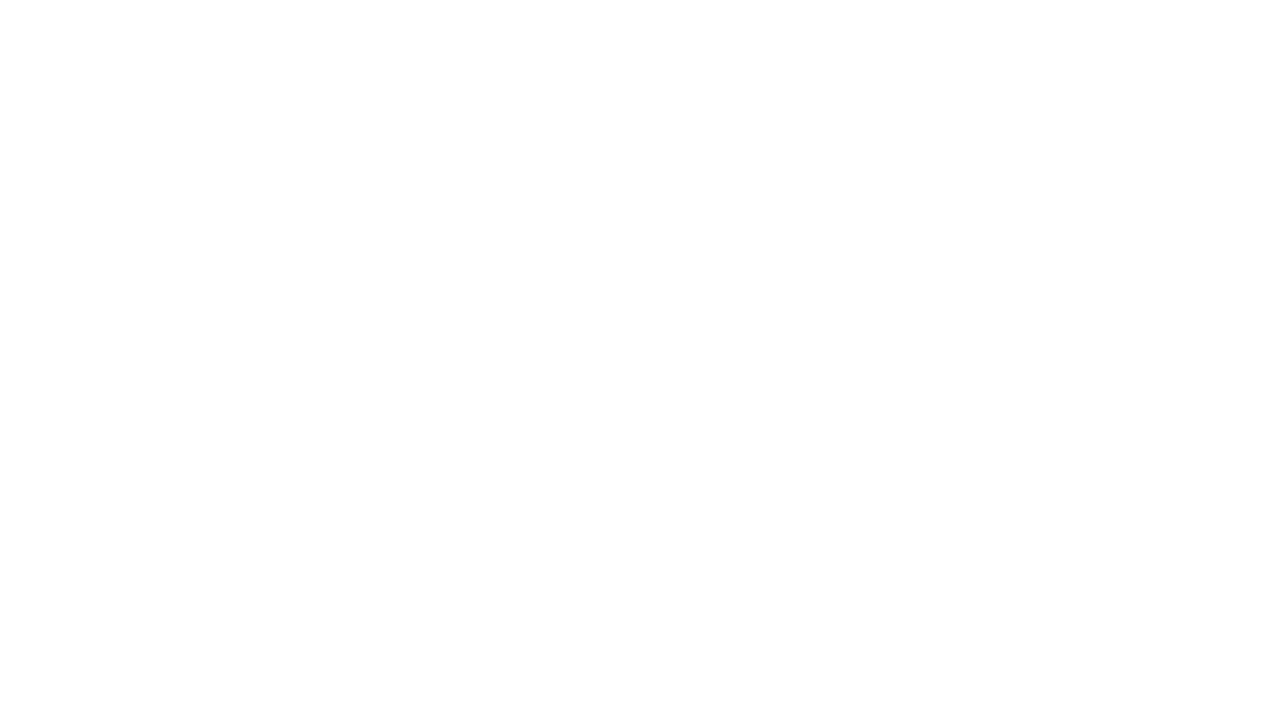
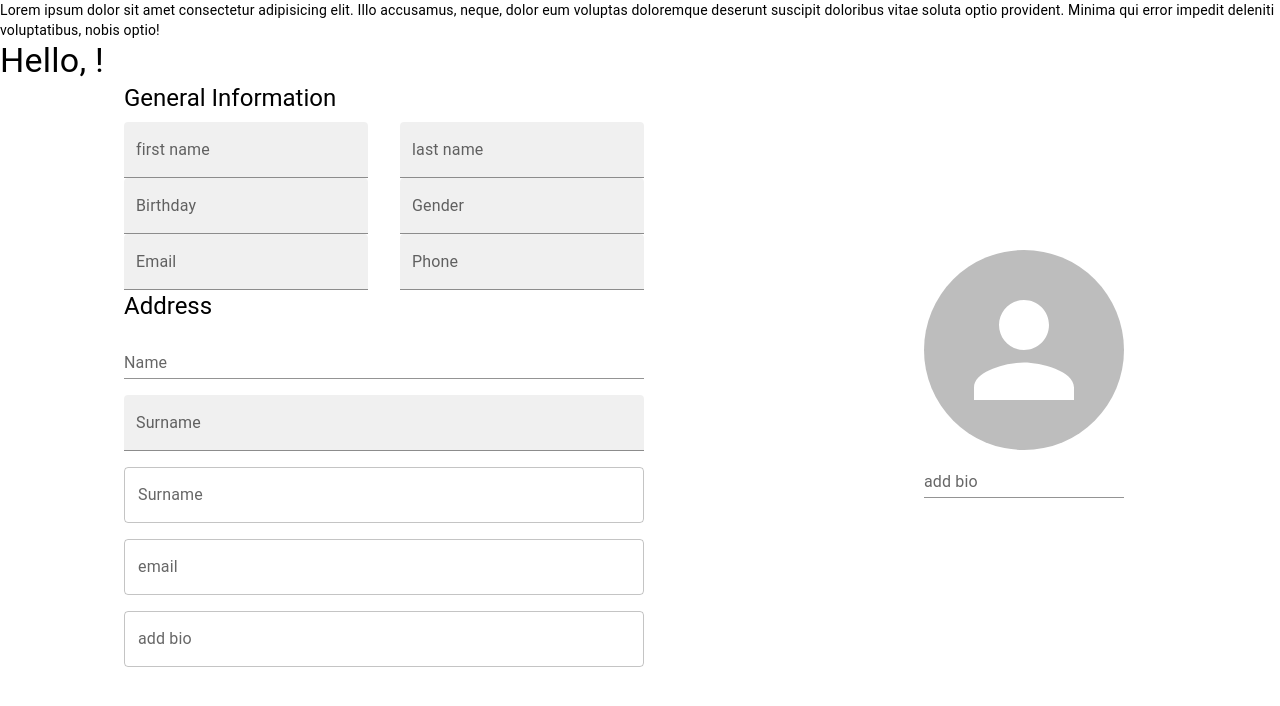
Before and after one commit to zodiakara/-capstone-project-FE, a React (Create React App) app: page /user in a window 1280 px wide. Before the commit this address had no page. Shown: the top 706 px of the page. Built offline with nearby package versions, Linux system fonts and the light colour scheme.

Commit message:
user page added

```diff
--- a/src/App.js
+++ b/src/App.js
@@ -3,6 +3,7 @@ import "./App.css";
 import HomePage from "./components/landingPage/landingPage";
 import LoginPage from "./components/LoginPage";
 import RegisterPage from "./components/RegisterPage";
+import UserMainPage from "./components/userPage/UserMainPage";
 
 function App() {
   return (
@@ -11,6 +12,7 @@ function App() {
         <Route path="/" element={<HomePage />} />
         <Route path="/register" element={<RegisterPage />} />
         <Route path="/login" element={<LoginPage />} />
+        <Route path="/user" element={<UserMainPage />} />
       </Routes>
     </BrowserRouter>
   );
--- a/src/components/MyNavbar.jsx
+++ b/src/components/MyNavbar.jsx
@@ -14,11 +14,14 @@ import MenuItem from "@mui/material/MenuItem";
 import AdbIcon from "@mui/icons-material/Adb";
 import { MdRecycling } from "react-icons/md";
 import { AllInclusive } from "@mui/icons-material";
+import { useSelector } from "react-redux";
 
 const pages = ["Products", "Pricing", "Blog"];
 const settings = ["Profile", "Account", "Dashboard", "Logout"];
 
 function MyNavbar() {
+  const currentUser = useSelector((state) => state.auth.userInfo);
+  console.log(currentUser);
   const [anchorElNav, setAnchorElNav] = React.useState(null);
   const [anchorElUser, setAnchorElUser] = React.useState(null);
 
--- a/src/components/landingPage/landingPage.jsx
+++ b/src/components/landingPage/landingPage.jsx
@@ -4,8 +4,11 @@ import MyNavbar from "../MyNavbar";
 import graphic from "../../assets/undraw_Connection_re_lcud.png";
 import "./homepage.css";
 import { Link } from "react-router-dom";
+import { useSelector } from "react-redux";
 
 function HomePage() {
+  const currentUser = useSelector((state) => state.auth.userInfo);
+
   return (
     <>
       <MyNavbar />;
@@ -17,6 +20,25 @@ function HomePage() {
         }}
       >
         <Box>
+          {currentUser ? (
+            <Typography
+              variant="h3"
+              noWrap
+              component="div"
+              gutterBottom
+              sx={{
+                display: { xs: "flex" },
+                flexGrow: 1,
+                fontFamily: "monospace",
+                fontWeight: 700,
+                justifyContent: "center",
+                color: "inherit",
+                textDecoration: "none",
+              }}
+            >
+              Hello {currentUser.name}!!
+            </Typography>
+          ) : (
             <Typography
               variant="h3"
               noWrap
@@ -34,8 +56,40 @@ function HomePage() {
             >
               Welcome to swAPP!!
             </Typography>
-
+          )}
           <Box sx={{ display: "flex", justifyContent: "space-around" }}>
+            {currentUser ? (
+              <>
+                <Link to="/products">
+                  <Button
+                    disableRipple
+                    sx={{
+                      color: "black",
+                      textDecoration: "none",
+                      bgcolor: ["#80CAFF"],
+                      borderRadius: "50px",
+                      padding: "1rem",
+                    }}
+                  >
+                    Browse Products
+                  </Button>
+                </Link>
+                <Link to="/user">
+                  <Button
+                    sx={{
+                      color: "black",
+                      textDecoration: "none",
+                      bgcolor: ["#80CAFF"],
+                      borderRadius: "50px",
+                      padding: "1rem",
+                    }}
+                  >
+                    Go to profile
+                  </Button>
+                </Link>
+              </>
+            ) : (
+              <>
                 <Link to="/products">
                   <Button
                     disableRipple
@@ -60,9 +114,11 @@ function HomePage() {
                       padding: "1rem",
                     }}
                   >
-                Create an account
+                    Register
                   </Button>
                 </Link>
+              </>
+            )}
           </Box>
         </Box>
         <Box>
--- a/src/components/userPage/UserMainPage.jsx
+++ b/src/components/userPage/UserMainPage.jsx
@@ -1,20 +1,70 @@
-import { Typography } from "@mui/material";
+import { Avatar, Typography, Stack, TextField } from "@mui/material";
+import { Box, width } from "@mui/system";
+import { useSelector } from "react-redux";
 
 const UserMainPage = () => {
+  const currentUser = useSelector((state) => state.auth.userInfo);
   return (
     <>
-      <Typography variant="body1">
-        Lorem ipsum dolor sit amet consectetur adipisicing elit. Illo accusamus,
-        neque, dolor eum voluptas doloremque deserunt suscipit doloribus vitae
-        soluta optio provident. Minima qui error impedit deleniti voluptatibus,
-        nobis optio!
-      </Typography>
+      <Box></Box>
       <Typography variant="body2">
         Lorem ipsum dolor sit amet consectetur adipisicing elit. Illo accusamus,
         neque, dolor eum voluptas doloremque deserunt suscipit doloribus vitae
         soluta optio provident. Minima qui error impedit deleniti voluptatibus,
         nobis optio!
       </Typography>
+      <Typography variant="h4">Hello, {currentUser.name}!</Typography>
+      <Box
+        sx={{
+          display: "flex",
+          justifyContent: "space-around",
+          alignItems: "center",
+        }}
+      >
+        <Box>
+          <Typography variant="h5" gutterBottom>
+            General Information
+          </Typography>
+          <Stack direction="row" spacing={4}>
+            <TextField label="first name" variant="filled"></TextField>
+            <TextField
+              label="last name"
+              variant="filled"
+              color="success"
+            ></TextField>
+          </Stack>
+          <Stack direction="row" spacing={4}>
+            <TextField label="Birthday" variant="filled"></TextField>
+            <TextField label="Gender" variant="filled"></TextField>
+          </Stack>
+          <Stack direction="row" spacing={4}>
+            <TextField label="Email" variant="filled"></TextField>
+            <TextField label="Phone" variant="filled"></TextField>
+          </Stack>
+          <Typography variant="h5" gutterBottom>
+            Address
+          </Typography>
+          <Stack spacing={2}>
+            <TextField label="Name" variant="standard"></TextField>
+            <TextField
+              label="Surname"
+              variant="filled"
+              color="success"
+            ></TextField>
+            <TextField label="Surname" variant="outlined"></TextField>
+            <TextField label="email" variant="outlined"></TextField>
+            <TextField label="add bio" variant="outlined"></TextField>
+          </Stack>
+        </Box>
+        <Stack sx={{ padding: "2em" }}>
+          {" "}
+          <Avatar
+            sx={{ height: "200px", width: "200px" }}
+            src={currentUser.Avatar}
+          ></Avatar>
+          <TextField label="add bio" variant="standard" multiline></TextField>
+        </Stack>
+      </Box>
     </>
   );
 };
--- a/src/redux/reducers/auth/userAuthSlice.js
+++ b/src/redux/reducers/auth/userAuthSlice.js
@@ -3,7 +3,13 @@ import { registerUser, userLogin } from "./userAuthActions";
 
 const initialState = {
   loading: false,
-  userInfo: {},
+  userInfo: {
+    // _id: "",
+    // name: "",
+    // surname: "",
+    // email: "",
+    // avatar: "",
+  },
   userToken: null,
   error: null,
   success: false,
@@ -27,9 +33,15 @@ const authSlice = createSlice({
         state.loading = true;
         state.error = null;
       })
-      .addCase(userLogin.fulfilled, (state, payload) => {
+      .addCase(userLogin.fulfilled, (state, action) => {
         state.loading = false;
-        state.userInfo = payload;
+        state.userInfo = {
+          _id: action.payload._id,
+          name: action.payload.name,
+          surname: action.payload.surname,
+          email: action.payload.email,
+          avatar: action.payload.avatar,
+        };
       });
     //deprecated
     //register user Action:
```
Lines whose indentation alone changed are shown as unchanged.
